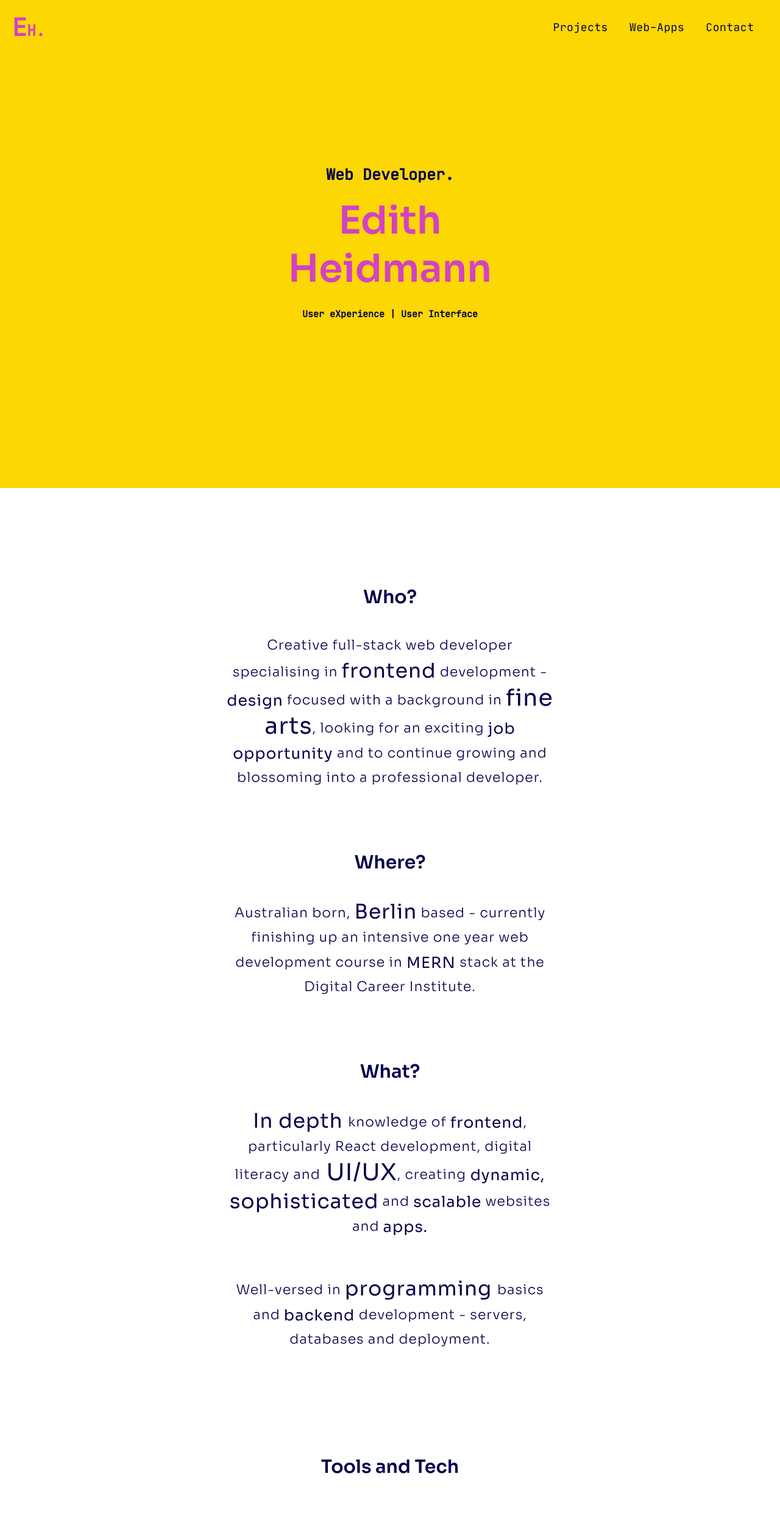
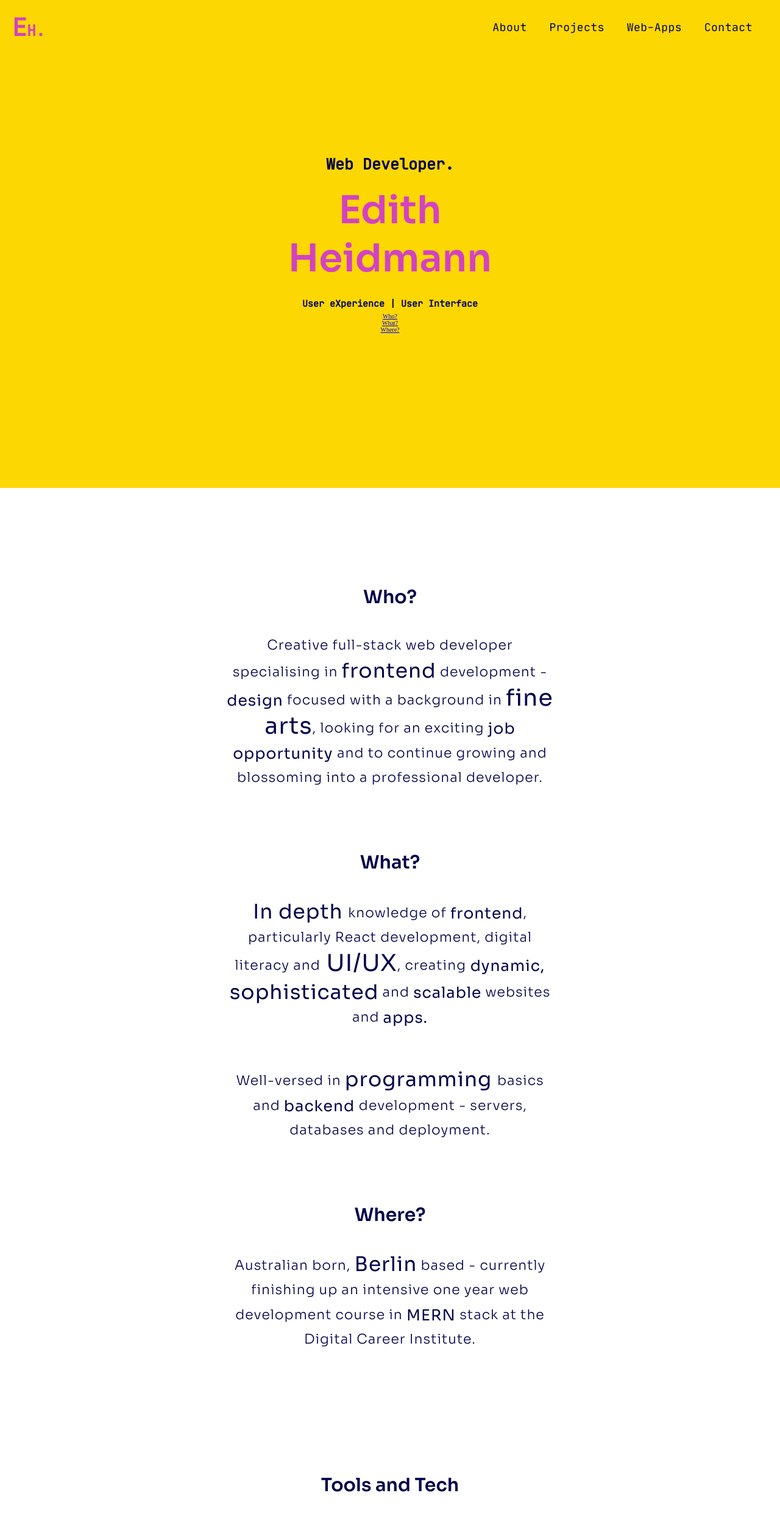
Before and after one commit to ediheid/portfolio-frontend, a React (Create React App) app: page / in a window 1280 px wide. Shown: the top 2507 px of the page at 61% size. Built offline with nearby package versions, Linux system fonts and the light colour scheme; no server answers.

Commit message:
Added react-router HashLinks to about and who, what, where sections - added 'About' to mobile and regular navigation and updated styling

```diff
--- a/package.json
+++ b/package.json
@@ -20,6 +20,7 @@
     "react-icons": "^4.3.1",
     "react-intersection-observer": "^8.32.2",
     "react-router-dom": "^5.3.0",
+    "react-router-hash-link": "^2.4.3",
     "react-scripts": "4.0.3",
     "react-toastify": "^8.1.0",
     "web-vitals": "^1.1.2"
--- a/src/App.js
+++ b/src/App.js
@@ -14,8 +14,6 @@ import Home from "./Views/Home/Home";
 import Contact from "./Views/Contact/Contact";
 import Projects from "./Views/Projects/Projects";
 // ? Components
-
-import NavBar from "./Components/NavBar/NavBar";
 import Footer from "./Components/Footer/Footer";
 import ScrollToTop from "./Components/ScrollToTop/ScrollToTop";
 
@@ -27,6 +25,7 @@ const App = () => {
   };
 
   // ! NavBar disappears until scrolling again - also used on contact button in Footer
+  // ! Removed from contact button and back to top arrow is commented out
   // ? Back to top ARROW to top function
   const backToTop = () => {
     window.scrollTo(0, 0);
@@ -38,7 +37,7 @@ const App = () => {
         {/* // ! Scroll to top bugging when clicking backToTop function - NavBar disappears until scrolling again */}
         <ScrollToTop />
         {/* NavBar needs to be in individual view Component rather than App.js for mobile nav functionality */}
-        {/* <NavBar />  */}
+
         <main className="main-content">
           <Switch>
             <Route path="/" exact component={Home} />
--- a/src/Components/NavBar/MobileNavLinks.js
+++ b/src/Components/NavBar/MobileNavLinks.js
@@ -1,5 +1,6 @@
 import React from "react";
 import { Link } from "react-router-dom";
+import { HashLink } from "react-router-hash-link";
 import { motion } from "framer-motion";
 
 const animateFrom = { opacity: 0, y: -40 };
@@ -19,6 +20,17 @@ const MobileNavLinks = (props) => {
         transition={{ delay: 0.1 }}
         className="nav-links"
       >
+        <HashLink className="nav-links" to="/home/#about">
+          About
+        </HashLink>
+      </motion.li>
+
+      <motion.li
+        initial={animateFrom}
+        animate={animateTo}
+        transition={{ delay: 0.2 }}
+        className="nav-links"
+      >
         <Link className="nav-links" to="/home/projects">
           Projects
         </Link>
@@ -27,7 +39,7 @@ const MobileNavLinks = (props) => {
       <motion.li
         initial={animateFrom}
         animate={animateTo}
-        transition={{ delay: 0.2 }}
+        transition={{ delay: 0.3 }}
         className="nav-links"
       >
         <Link className="nav-links" to="/home/webapps">
@@ -38,7 +50,7 @@ const MobileNavLinks = (props) => {
       <motion.li
         initial={animateFrom}
         animate={animateTo}
-        transition={{ delay: 0.3 }}
+        transition={{ delay: 0.4 }}
         className="nav-links"
       >
         <Link className="nav-links" to="/home/contact">
--- a/src/Components/NavBar/NavLinks.js
+++ b/src/Components/NavBar/NavLinks.js
@@ -1,10 +1,17 @@
 import React from "react";
 import { Link } from "react-router-dom";
+import { HashLink } from "react-router-hash-link";
 
-const NavLinks = (props) => {
+const NavLinks = () => {
   return (
     // Unordered list - links container
     <ul className="ul-links-container">
+      <li className="nav-links">
+        <HashLink className="nav-links" to="/home/#about">
+          About
+        </HashLink>
+      </li>
+
       {/* Projects link */}
       <li className="nav-links">
         <Link className="nav-links" to="/home/projects">
--- a/src/Components/NavBar/nav-bar.scss
+++ b/src/Components/NavBar/nav-bar.scss
@@ -163,7 +163,7 @@ nav {
 
   .ul-links-container {
     display: flex;
-    width: 40rem;
+    width: 50rem;
     justify-content: space-around;
 
     list-style: none;
--- a/src/Views/Home/Bio.js
+++ b/src/Views/Home/Bio.js
@@ -2,9 +2,11 @@ import React from "react";
 
 const Bio = () => {
   return (
-    <section className="bio-container">
+    <section className="bio-container" id="about">
       <div className="paragraph-container">
         {/* Intro 'Who?' */}
+        {/* id for react-router HashLink */}
+        <div id="who">
           <h2
             data-aos="fade-right"
             data-aos-once="false"
@@ -21,16 +23,64 @@ const Bio = () => {
             className="bio-paragraphs"
           >
             Creative full-stack web developer specialising in{" "}
-          <span className="bio-emphasized-text-p-1">frontend</span> development
-          - <span className="bio-emphasized-text-p-1"> design</span> focused
+            <span className="bio-emphasized-text-p-1">frontend</span>{" "}
+            development -{" "}
+            <span className="bio-emphasized-text-p-1"> design</span> focused
             with a background in{" "}
             <span className="bio-emphasized-text-p-1">fine arts</span>, looking
             for an exciting{" "}
-          <span className="bio-emphasized-text-p-1"> job opportunity </span> and
-          to continue growing and blossoming into a professional developer.
+            <span className="bio-emphasized-text-p-1"> job opportunity </span>{" "}
+            and to continue growing and blossoming into a professional
+            developer.
           </p>
+        </div>
+
+        {/*  'What?' */}
+        <div id="what">
+          <h2
+            data-aos="fade-right"
+            data-aos-once="false"
+            data-aos-duration="1000"
+            className="bio-heading"
+          >
+            What?
+          </h2>
+          <p
+            data-aos="fade-up"
+            data-aos-once="false"
+            data-aos-delay="200"
+            data-aos-duration="1000"
+            className="bio-paragraphs"
+          >
+            <span className="bio-emphasized-text-p-1"> In depth </span>{" "}
+            knowledge of{" "}
+            <span className="bio-emphasized-text-p-1">frontend</span>,
+            particularly React development, digital literacy and
+            <span className="bio-emphasized-text-p-1"> UI/UX</span>, creating
+            <span className="bio-emphasized-text-p-1">
+              {" "}
+              dynamic,
+              <span className="bio-emphasized-text-p-1"> sophisticated</span>
+            </span>{" "}
+            and <span className="bio-emphasized-text-p-1">scalable</span>{" "}
+            websites and <span className="bio-emphasized-text-p-1">apps.</span>
+          </p>
+          <p
+            data-aos="fade-up"
+            data-aos-once="false"
+            data-aos-delay="400"
+            data-aos-duration="1000"
+            className="bio-paragraphs"
+          >
+            Well-versed in{" "}
+            <span className="bio-emphasized-text-p-1">programming </span> basics
+            and <span className="bio-emphasized-text-p-1"> backend </span>{" "}
+            development - servers, databases and deployment.
+          </p>
+        </div>
 
         {/*  'Where?' */}
+        <div id="where">
           <h2
             data-aos="fade-left"
             data-aos-once="false"
@@ -49,53 +99,13 @@ const Bio = () => {
           >
             Australian born,{" "}
             <span className="bio-emphasized-text-p-1">Berlin</span> based -
-          currently finishing up an intensive one year web development course in{" "}
-          <span className="bio-emphasized-text-p-1">MERN </span>
+            currently finishing up an intensive one year web development course
+            in <span className="bio-emphasized-text-p-1">MERN </span>
             stack at the Digital Career Institute.
             {/* after completing a 1 year intensive training
           program at Digital Career Institute in Berlin. */}
           </p>
-
-        {/*  'What?' */}
-        <h2
-          data-aos="fade-right"
-          data-aos-once="false"
-          data-aos-duration="1000"
-          className="bio-heading"
-        >
-          What?
-        </h2>
-        <p
-          data-aos="fade-up"
-          data-aos-once="false"
-          data-aos-delay="200"
-          data-aos-duration="1000"
-          className="bio-paragraphs"
-        >
-          <span className="bio-emphasized-text-p-1"> In depth </span> knowledge
-          of <span className="bio-emphasized-text-p-1">frontend</span>,
-          particularly React development, digital literacy and
-          <span className="bio-emphasized-text-p-1"> UI/UX</span>, creating
-          <span className="bio-emphasized-text-p-1">
-            {" "}
-            dynamic,
-            <span className="bio-emphasized-text-p-1"> sophisticated</span>
-          </span>{" "}
-          and <span className="bio-emphasized-text-p-1">scalable</span> websites
-          and <span className="bio-emphasized-text-p-1">apps.</span>
-        </p>
-        <p
-          data-aos="fade-up"
-          data-aos-once="false"
-          data-aos-delay="400"
-          data-aos-duration="1000"
-          className="bio-paragraphs"
-        >
-          Well-versed in{" "}
-          <span className="bio-emphasized-text-p-1">programming </span> basics
-          and <span className="bio-emphasized-text-p-1"> backend </span>{" "}
-          development - servers, databases and deployment.
-        </p>
+        </div>
       </div>
     </section>
   );
--- a/src/Views/Home/Title.js
+++ b/src/Views/Home/Title.js
@@ -1,4 +1,6 @@
 import React from "react";
+
+import { HashLink } from "react-router-hash-link";
 
 const Title = () => {
   return (
@@ -10,16 +12,22 @@ const Title = () => {
       >
         Web Developer.
       </h3>
+      <HashLink to="/home/#about" className="name-heading">
         <h1 data-aos="zoom-in-up" className="name-heading">
           Edith
         </h1>
         <h1 data-aos="zoom-in-down" className="name-heading">
           Heidmann
         </h1>
+      </HashLink>
 
       <h3 data-aos="fade-left" className="sub-heading">
         User eXperience | User Interface
       </h3>
+      {/* React router HashLinks to home page sections */}
+      <HashLink to="/home/#who">Who?</HashLink>
+      <HashLink to="/home/#what">What?</HashLink>
+      <HashLink to="/home/#where">Where?</HashLink>
     </section>
   );
 };
--- a/src/Views/Home/home.scss
+++ b/src/Views/Home/home.scss
@@ -26,6 +26,9 @@
   font-family: $intro-font-family;
   color: $hot-pink;
   font-size: 4rem;
+
+  text-decoration: none;
+  text-align: center;
 }
 
 .sub-heading {
```
Also changed, not shown: 1 other file (tests, documents, lock files or other folders). Lines whose indentation alone changed are shown as unchanged.
